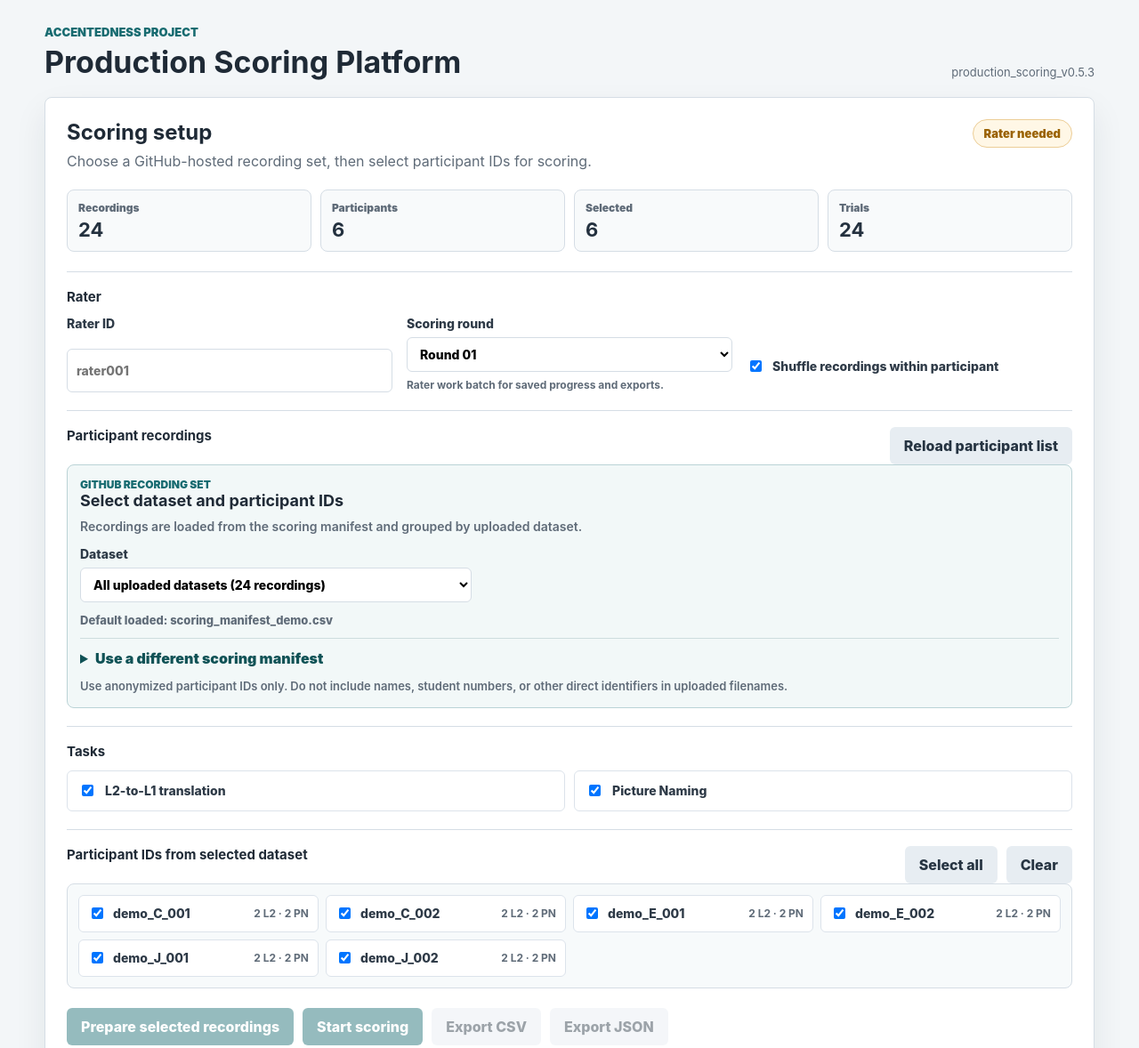
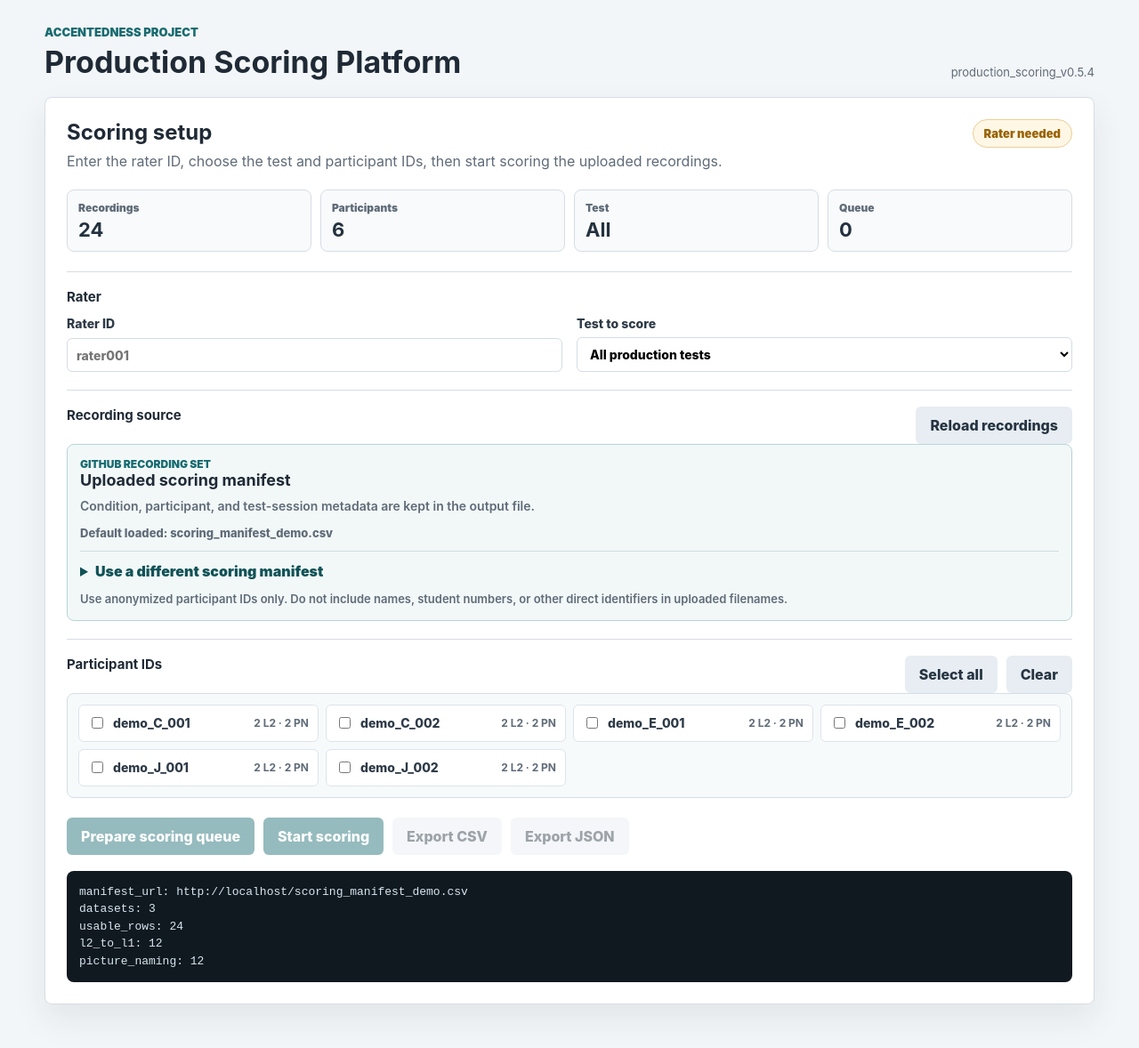
Before and after one commit to Ryuya-dot-com/Accentedness_Rating, a plain HTML site: page index.html in a window 1280 px wide. Shown: the top 1178 px of the page at 89% size. Drawn offline with Linux system fonts and the light colour scheme.

Commit message:
Simplify rating setup flow

```diff
--- a/app.js
+++ b/app.js
@@ -1,7 +1,7 @@
 (function () {
   "use strict";
 
-  const VERSION = "production_scoring_v0.5.3";
+  const VERSION = "production_scoring_v0.5.4";
   const DEFAULT_MANIFEST_URL = "scoring_manifest_demo.csv";
   const AUDIO_URL_COLUMNS = ["audio_url", "url", "source_url", "raw_url"];
   const AUDIO_FILE_COLUMNS = ["recording_file", "audio_file", "file", "filename", "path"];
@@ -32,10 +32,7 @@
     customManifestField: document.getElementById("custom-manifest-field"),
     sourceSummary: document.getElementById("source-summary"),
     manifestUrl: document.getElementById("manifest-url"),
-    datasetSelect: document.getElementById("dataset-select"),
-    taskFilterL2: document.getElementById("task-filter-l2"),
-    taskFilterPicture: document.getElementById("task-filter-picture"),
-    shuffleTrials: document.getElementById("shuffle-trials"),
+    testSelect: document.getElementById("test-select"),
     loadManifestBtn: document.getElementById("load-manifest-btn"),
     selectAllBtn: document.getElementById("select-all-btn"),
     clearAllBtn: document.getElementById("clear-all-btn"),
@@ -90,7 +87,6 @@
   const state = {
     manifestItems: [],
     manifestUrl: "",
-    selectedDataset: "all",
     assignedParticipants: [],
     items: [],
     currentIndex: 0,
@@ -138,13 +134,11 @@
     return "Task";
   }
 
-  function datasetLabel(value) {
-    const text = String(value || "").trim();
-    if (!text || text === "all") return "All uploaded datasets";
-    return text
-      .replace(/^demo_/, "Demo ")
-      .replace(/_/g, " ")
-      .replace(/\b([a-z])/g, (match) => match.toUpperCase());
+  function selectedTestLabel() {
+    const value = els.testSelect.value;
+    if (value === "l2_to_l1") return "L2-to-L1";
+    if (value === "picture_naming") return "Picture Naming";
+    return "All";
   }
 
   function csvCell(value) {
@@ -337,8 +331,8 @@
 
   function selectedTaskSet() {
     const tasks = new Set();
-    if (els.taskFilterL2.checked) tasks.add("l2_to_l1");
-    if (els.taskFilterPicture.checked) tasks.add("picture_naming");
+    if (els.testSelect.value === "all" || els.testSelect.value === "l2_to_l1") tasks.add("l2_to_l1");
+    if (els.testSelect.value === "all" || els.testSelect.value === "picture_naming") tasks.add("picture_naming");
     return tasks;
   }
 
@@ -346,57 +340,11 @@
     return [...selectedTaskSet()].sort().join("|") || "none";
   }
 
-  function selectedDatasetKey() {
-    return els.datasetSelect?.value || "all";
-  }
-
   function syncCustomManifestVisibility() {
     els.customManifestField.classList.toggle("hidden", !els.customManifestToggle.checked);
     els.sourceSummary.textContent = els.customManifestToggle.checked
       ? "Custom manifest enabled"
       : `Default: ${DEFAULT_MANIFEST_URL}`;
-  }
-
-  function renderDatasetOptions(previousValue = state.selectedDataset || "all") {
-    const counts = new Map();
-    state.manifestItems.forEach((item) => {
-      const key = item.dataset_id || "default";
-      const entry = counts.get(key) || {
-        rows: 0,
-        participants: new Set(),
-        testSessions: new Set(),
-      };
-      entry.rows += 1;
-      entry.participants.add(item.participant_id);
-      if (item.test_session) entry.testSessions.add(item.test_session);
-      counts.set(key, entry);
-    });
-
-    els.datasetSelect.innerHTML = "";
-    const totalOption = document.createElement("option");
-    totalOption.value = "all";
-    totalOption.textContent = `All uploaded datasets (${state.manifestItems.length} recordings)`;
-    els.datasetSelect.append(totalOption);
-
-    [...counts.entries()]
-      .sort(([a], [b]) => a.localeCompare(b, undefined, { numeric: true, sensitivity: "base" }))
-      .forEach(([key, info]) => {
-        const option = document.createElement("option");
-        const sessions = [...info.testSessions].sort().join("/");
-        option.value = key;
-        option.textContent = [
-          datasetLabel(key),
-          sessions ? `test ${sessions}` : "",
-          `${info.participants.size} participant${info.participants.size === 1 ? "" : "s"}`,
-          `${info.rows} recordings`,
-        ].filter(Boolean).join(" · ");
-        els.datasetSelect.append(option);
-      });
-
-    const values = [...els.datasetSelect.options].map((option) => option.value);
-    els.datasetSelect.value = values.includes(previousValue) ? previousValue : "all";
-    state.selectedDataset = els.datasetSelect.value;
-    els.datasetSelect.disabled = state.manifestItems.length === 0;
   }
 
   async function fetchCsv(url) {
@@ -416,7 +364,6 @@
     if (!items.length) {
       state.manifestItems = [];
       state.manifestUrl = "";
-      renderDatasetOptions("all");
       renderParticipants();
       throw new Error("Manifest rows need participant_id and audio_file or audio_url.");
     }
@@ -426,7 +373,6 @@
     state.items = [];
     state.assignedParticipants = [];
     state.scores = {};
-    renderDatasetOptions(state.selectedDataset);
     updateSetupSummary();
     renderParticipants();
     els.sourceSummary.textContent = els.customManifestToggle.checked ? `Loaded: ${url}` : `Default loaded: ${DEFAULT_MANIFEST_URL}`;
@@ -444,9 +390,19 @@
 
   function filteredManifestItems() {
     const tasks = selectedTaskSet();
-    const dataset = selectedDatasetKey();
     if (!tasks.size) return [];
-    return state.manifestItems.filter((item) => tasks.has(item.task) && (dataset === "all" || item.dataset_id === dataset));
+    return state.manifestItems.filter((item) => tasks.has(item.task));
+  }
+
+  function clearPreparedQueue() {
+    state.items = [];
+    state.assignedParticipants = [];
+    state.scores = {};
+    state.currentIndex = 0;
+    state.sessionKey = "";
+    els.startBtn.disabled = true;
+    els.exportCsvBtn.disabled = true;
+    els.exportJsonBtn.disabled = true;
   }
 
   function renderParticipants() {
@@ -466,7 +422,7 @@
     els.participantGrid.innerHTML = "";
     els.participantGrid.classList.toggle("empty", participants.length === 0);
     if (!participants.length) {
-      els.participantGrid.textContent = state.manifestItems.length ? "No participants for the checked tasks." : "Loading participants...";
+      els.participantGrid.textContent = state.manifestItems.length ? "No participants for the selected test." : "Loading participants...";
     } else {
       participants.forEach(([participantId, info]) => {
         const label = document.createElement("label");
@@ -474,8 +430,11 @@
         const input = document.createElement("input");
         input.type = "checkbox";
         input.value = participantId;
-        input.checked = true;
-        input.addEventListener("change", updateSetupSummary);
+        input.checked = false;
+        input.addEventListener("change", () => {
+          clearPreparedQueue();
+          updateSetupSummary();
+        });
         const text = document.createTextNode(participantId);
         const meta = document.createElement("span");
         meta.textContent = [
@@ -506,7 +465,7 @@
 
     els.statusRows.textContent = String(items.length);
     els.statusParticipants.textContent = String(participants.size);
-    els.statusAssigned.textContent = String(assigned.length);
+    els.statusAssigned.textContent = selectedTestLabel();
     els.statusTrials.textContent = String(trials);
 
     const hasRater = Boolean(els.raterId.value.trim());
@@ -518,10 +477,10 @@
       setSetupStatus("Loading participant list");
     } else if (!taskCount) {
       setSetupStatus("Tasks needed");
+    } else if (!hasRater) {
+      setSetupStatus("Rater needed");
     } else if (!assigned.length) {
       setSetupStatus("Participants needed");
-    } else if (!hasRater) {
-      setSetupStatus("Rater needed");
     } else if (trials) {
       setSetupStatus("Ready to prepare");
     }
@@ -530,13 +489,29 @@
   function makeSessionKey() {
     const seed = [
       els.raterId.value.trim(),
-      els.sessionId.value.trim(),
       state.manifestUrl,
-      selectedDatasetKey(),
       selectedTaskKey(),
       state.assignedParticipants.join("|"),
     ].join("::");
     return `productionScoring_${hashString(seed)}`;
+  }
+
+  function sessionIdValue() {
+    return els.sessionId.value.trim() || "auto";
+  }
+
+  function queueSeed(raterId, assigned) {
+    return [
+      raterId,
+      state.manifestUrl,
+      selectedTaskKey(),
+      assigned.join("|"),
+    ].join("::");
+  }
+
+  function exportBaseName() {
+    const date = new Date().toISOString().slice(0, 10).replaceAll("-", "");
+    return `${sanitize(els.raterId.value)}_${sanitize(selectedTaskKey())}_${date}_production_scoring`;
   }
 
   function loadSavedSession(key) {
@@ -553,9 +528,8 @@
     localStorage.setItem(state.sessionKey, JSON.stringify({
       platform_version: VERSION,
       rater_id: els.raterId.value.trim(),
-      session_id: els.sessionId.value.trim(),
+      session_id: sessionIdValue(),
       manifest_url: state.manifestUrl,
-      dataset_filter: selectedDatasetKey(),
       task_filter: selectedTaskKey(),
       assigned_participants: state.assignedParticipants,
       current_index: state.currentIndex,
@@ -571,29 +545,17 @@
       els.raterId.focus();
       return;
     }
-    if (!els.sessionId.value.trim()) {
-      els.sessionId.value = `scoring_${new Date().toISOString().slice(0, 10)}`;
-    }
-    state.selectedDataset = selectedDatasetKey();
-
     const assigned = selectedParticipants();
     const assignedSet = new Set(assigned);
-    const itemsByParticipant = new Map();
-    filteredManifestItems()
+    const selectedItems = filteredManifestItems()
       .filter((item) => assignedSet.has(item.participant_id))
-      .forEach((item) => {
-        const bucket = itemsByParticipant.get(item.participant_id) || [];
-        bucket.push(item);
-        itemsByParticipant.set(item.participant_id, bucket);
-      });
-
-    const prepared = [];
-    const seed = `${raterId}_${els.sessionId.value.trim()}_${state.manifestUrl}`;
-    assigned.forEach((participantId) => {
-      const bucket = (itemsByParticipant.get(participantId) || [])
-        .sort((a, b) => Number(a.trial_number) - Number(b.trial_number) || a.row_index - b.row_index);
-      prepared.push(...(els.shuffleTrials.checked ? shuffle(bucket, `${seed}_${participantId}`) : bucket));
-    });
+      .sort((a, b) => (
+        a.participant_id.localeCompare(b.participant_id, undefined, { numeric: true, sensitivity: "base" }) ||
+        Number(a.trial_number) - Number(b.trial_number) ||
+        a.row_index - b.row_index
+      ));
+    const seed = queueSeed(raterId, assigned);
+    const prepared = shuffle(selectedItems, seed);
 
     state.assignedParticipants = assigned;
     state.items = prepared;
@@ -613,9 +575,10 @@
     updateSetupSummary();
     setSetupStatus("Ready", true);
     setLog([
-      `dataset: ${datasetLabel(state.selectedDataset)}`,
+      `test: ${selectedTestLabel()}`,
       `assigned_participants: ${assigned.join(", ")}`,
       `prepared_trials: ${state.items.length}`,
+      `shuffle_seed: rater_id`,
       `saved_scores_loaded: ${Object.keys(state.scores).length}`,
       `session_key: ${state.sessionKey}`,
     ].join("\n"));
@@ -1273,7 +1236,7 @@
 
   function buildExportRows() {
     const raterId = els.raterId.value.trim();
-    const sessionId = els.sessionId.value.trim();
+    const sessionId = sessionIdValue();
     return state.items.map((item) => {
       const score = scoreFor(item);
       const onsetMs = score.accuracy_score === "NR" ? null : score.onset_ms_rater;
@@ -1335,22 +1298,20 @@
   }
 
   function exportCsv() {
-    const base = `${sanitize(els.raterId.value)}_${sanitize(els.sessionId.value)}_production_scoring`;
-    downloadBlob(rowsToCsv(buildExportRows()), `${base}.csv`, "text/csv;charset=utf-8");
+    downloadBlob(rowsToCsv(buildExportRows()), `${exportBaseName()}.csv`, "text/csv;charset=utf-8");
   }
 
   function exportJson() {
-    const base = `${sanitize(els.raterId.value)}_${sanitize(els.sessionId.value)}_production_scoring`;
     downloadBlob(JSON.stringify({
       platform_version: VERSION,
       exported_at: new Date().toISOString(),
       rater_id: els.raterId.value.trim(),
-      session_id: els.sessionId.value.trim(),
+      session_id: sessionIdValue(),
       manifest_url: state.manifestUrl,
-      dataset_filter: selectedDatasetKey(),
+      task_filter: selectedTaskKey(),
       assigned_participants: state.assignedParticipants,
       rows: buildExportRows(),
-    }, null, 2), `${base}.json`, "application/json;charset=utf-8");
+    }, null, 2), `${exportBaseName()}.json`, "application/json;charset=utf-8");
   }
 
   window.addEventListener("resize", drawWaveform);
@@ -1374,26 +1335,23 @@
       });
     }
   });
-  els.taskFilterL2.addEventListener("change", renderParticipants);
-  els.taskFilterPicture.addEventListener("change", renderParticipants);
-  els.datasetSelect.addEventListener("change", () => {
-    state.selectedDataset = selectedDatasetKey();
-    state.items = [];
-    state.assignedParticipants = [];
-    state.scores = {};
-    els.startBtn.disabled = true;
-    els.exportCsvBtn.disabled = true;
-    els.exportJsonBtn.disabled = true;
+  els.testSelect.addEventListener("change", () => {
+    clearPreparedQueue();
     renderParticipants();
   });
-  els.raterId.addEventListener("input", updateSetupSummary);
+  els.raterId.addEventListener("input", () => {
+    clearPreparedQueue();
+    updateSetupSummary();
+  });
   els.selectAllBtn.addEventListener("click", () => {
+    clearPreparedQueue();
     els.participantGrid.querySelectorAll("input").forEach((input) => {
       input.checked = true;
     });
     updateSetupSummary();
   });
   els.clearAllBtn.addEventListener("click", () => {
+    clearPreparedQueue();
     els.participantGrid.querySelectorAll("input").forEach((input) => {
       input.checked = false;
     });
--- a/index.html
+++ b/index.html
@@ -20,9 +20,9 @@
         <div class="panel-heading">
           <div>
             <h2>Scoring setup</h2>
-            <p>Choose a GitHub-hosted recording set, then select participant IDs for scoring.</p>
+            <p>Enter the rater ID, choose the test and participant IDs, then start scoring the uploaded recordings.</p>
           </div>
-          <div class="setup-status" id="setup-status">Loading participants</div>
+          <div class="setup-status" id="setup-status">Loading recordings</div>
         </div>
 
         <div class="status-grid" aria-live="polite">
@@ -35,11 +35,11 @@
             <strong id="status-participants">0</strong>
           </div>
           <div>
-            <span>Selected</span>
+            <span>Test</span>
             <strong id="status-assigned">0</strong>
           </div>
           <div>
-            <span>Trials</span>
+            <span>Queue</span>
             <strong id="status-trials">0</strong>
           </div>
         </div>
@@ -53,39 +53,28 @@
                 <input id="rater-id" type="text" autocomplete="off" placeholder="rater001" />
               </label>
               <label>
-                Scoring round
-                <select id="session-id">
-                  <option value="round_01">Round 01</option>
-                  <option value="round_02">Round 02</option>
-                  <option value="adjudication">Adjudication</option>
-                  <option value="pilot_demo">Pilot / demo</option>
+                Test to score
+                <select id="test-select">
+                  <option value="all">All production tests</option>
+                  <option value="picture_naming">Picture Naming Task</option>
+                  <option value="l2_to_l1">L2-to-L1 Translation Task</option>
                 </select>
-                <span class="field-note">Rater work batch for saved progress and exports.</span>
               </label>
-              <label class="checkbox-label">
-                <input id="shuffle-trials" type="checkbox" checked />
-                Shuffle recordings within participant
-              </label>
+              <input id="session-id" type="hidden" value="auto" />
             </div>
           </section>
 
           <section class="setup-section">
             <div class="section-row">
-              <h3>Participant recordings</h3>
-              <button id="load-manifest-btn" class="secondary">Reload participant list</button>
+              <h3>Recording source</h3>
+              <button id="load-manifest-btn" class="secondary">Reload recordings</button>
             </div>
             <div class="source-card primary-source">
               <div class="source-heading">
                 <p class="source-kicker">GitHub recording set</p>
-                <h4>Select dataset and participant IDs</h4>
-                <p>Recordings are loaded from the scoring manifest and grouped by uploaded dataset.</p>
+                <h4>Uploaded scoring manifest</h4>
+                <p>Condition, participant, and test-session metadata are kept in the output file.</p>
               </div>
-              <label class="dataset-control">
-                Dataset
-                <select id="dataset-select" disabled>
-                  <option value="all">All uploaded datasets</option>
-                </select>
-              </label>
               <div class="source-summary" id="source-summary">Default: scoring_manifest_demo.csv</div>
 
               <details class="manifest-details">
@@ -107,22 +96,8 @@
           </section>
 
           <section class="setup-section">
-            <h3>Tasks</h3>
-            <div class="task-check-grid">
-              <label class="task-option">
-                <input id="task-filter-l2" type="checkbox" checked />
-                <span>L2-to-L1 translation</span>
-              </label>
-              <label class="task-option">
-                <input id="task-filter-picture" type="checkbox" checked />
-                <span>Picture Naming</span>
-              </label>
-            </div>
-          </section>
-
-          <section class="setup-section">
             <div class="section-row">
-              <h3>Participant IDs from selected dataset</h3>
+              <h3>Participant IDs</h3>
               <div class="participant-actions">
                 <button id="select-all-btn" class="secondary" disabled>Select all</button>
                 <button id="clear-all-btn" class="secondary" disabled>Clear</button>
@@ -133,7 +108,7 @@
         </div>
 
         <div class="actions">
-          <button id="prepare-btn" disabled>Prepare selected recordings</button>
+          <button id="prepare-btn" disabled>Prepare scoring queue</button>
           <button id="start-btn" disabled>Start scoring</button>
           <button id="export-csv-btn" class="secondary" disabled>Export CSV</button>
           <button id="export-json-btn" class="secondary" disabled>Export JSON</button>
```
Also changed, not shown: 1 other file.
